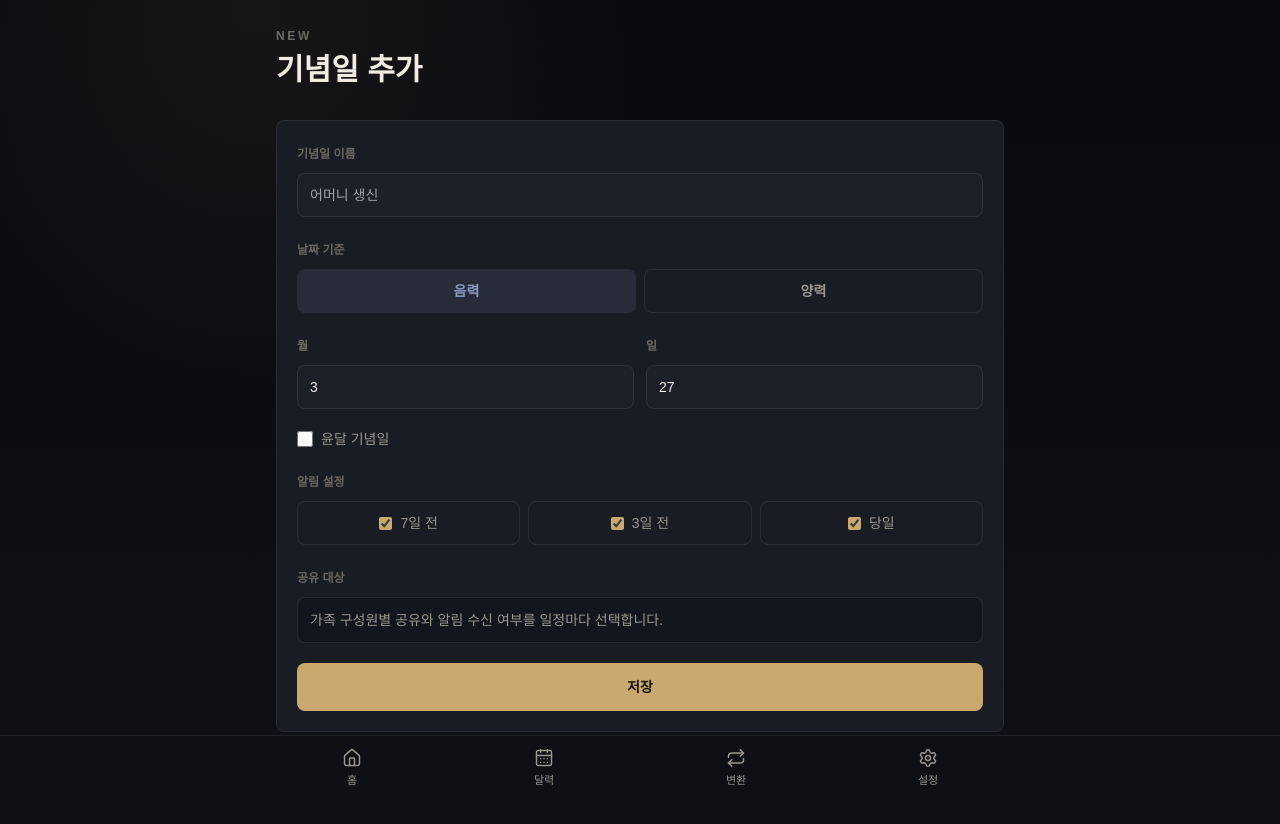
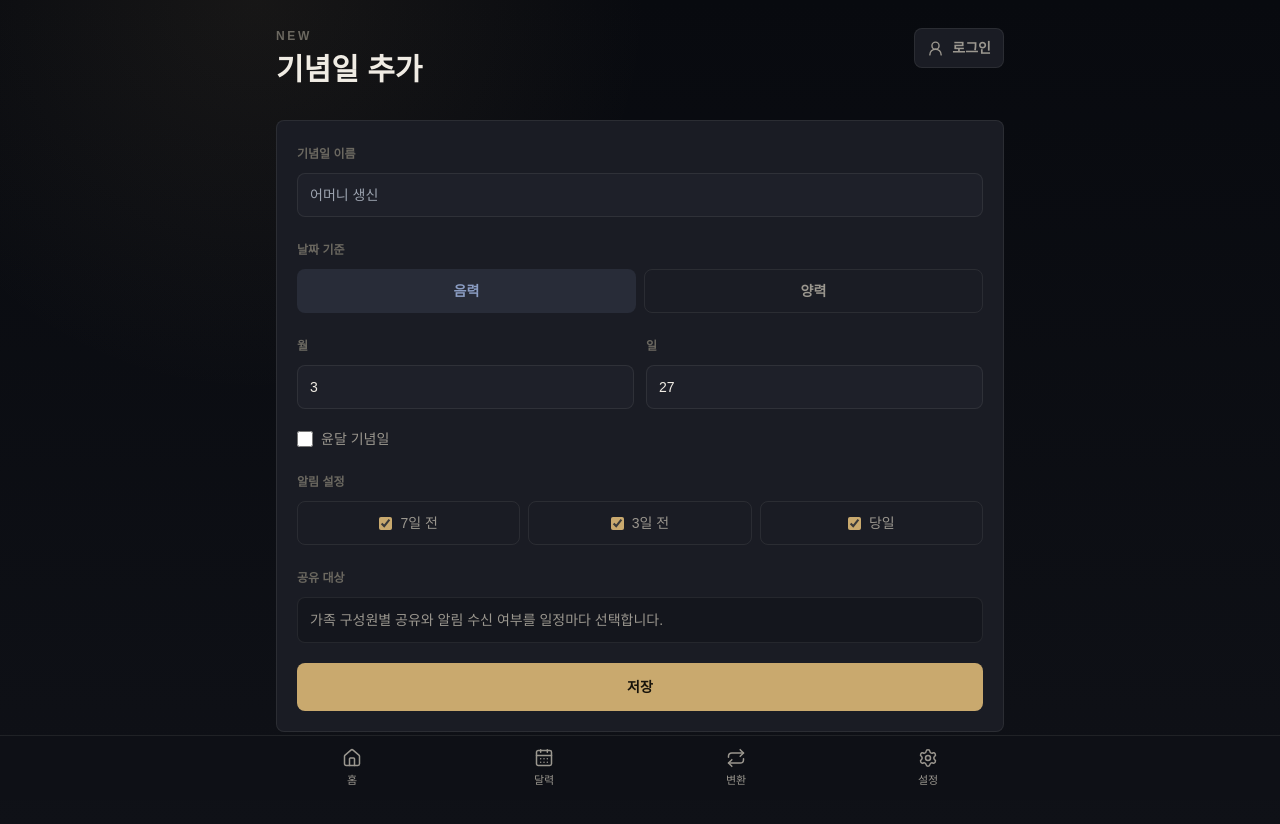
Before and after one commit to korea333333-web/gpt_plan_1, a Next.js app: page /add in a window 1280 px wide. Shown: the top 824 px of the page. Built offline with nearby package versions, Linux system fonts and the light colour scheme.

Commit message:
Add visible login entry point

```diff
--- a/src/components/AppShell.tsx
+++ b/src/components/AppShell.tsx
@@ -1,4 +1,6 @@
 import type { ReactNode } from "react";
+import Link from "next/link";
+import { UserRound } from "lucide-react";
 import { BottomNav } from "./BottomNav";
 
 type AppShellProps = {
@@ -22,7 +24,16 @@ export function AppShell({ children, title = "달새김", eyebrow, action }: App
             {title}
           </h1>
         </div>
-        {action}
+        <div className="flex shrink-0 items-center gap-2">
+          {action}
+          <Link
+            href="/login"
+            className="inline-flex h-10 items-center justify-center gap-2 rounded-soft border border-[var(--border-subtle)] bg-card px-3 text-sm font-semibold text-[var(--text-secondary)] transition hover:bg-[var(--bg-card-hover)] hover:text-gold"
+          >
+            <UserRound aria-hidden size={17} />
+            로그인
+          </Link>
+        </div>
       </header>
       {children}
       <BottomNav />
```
